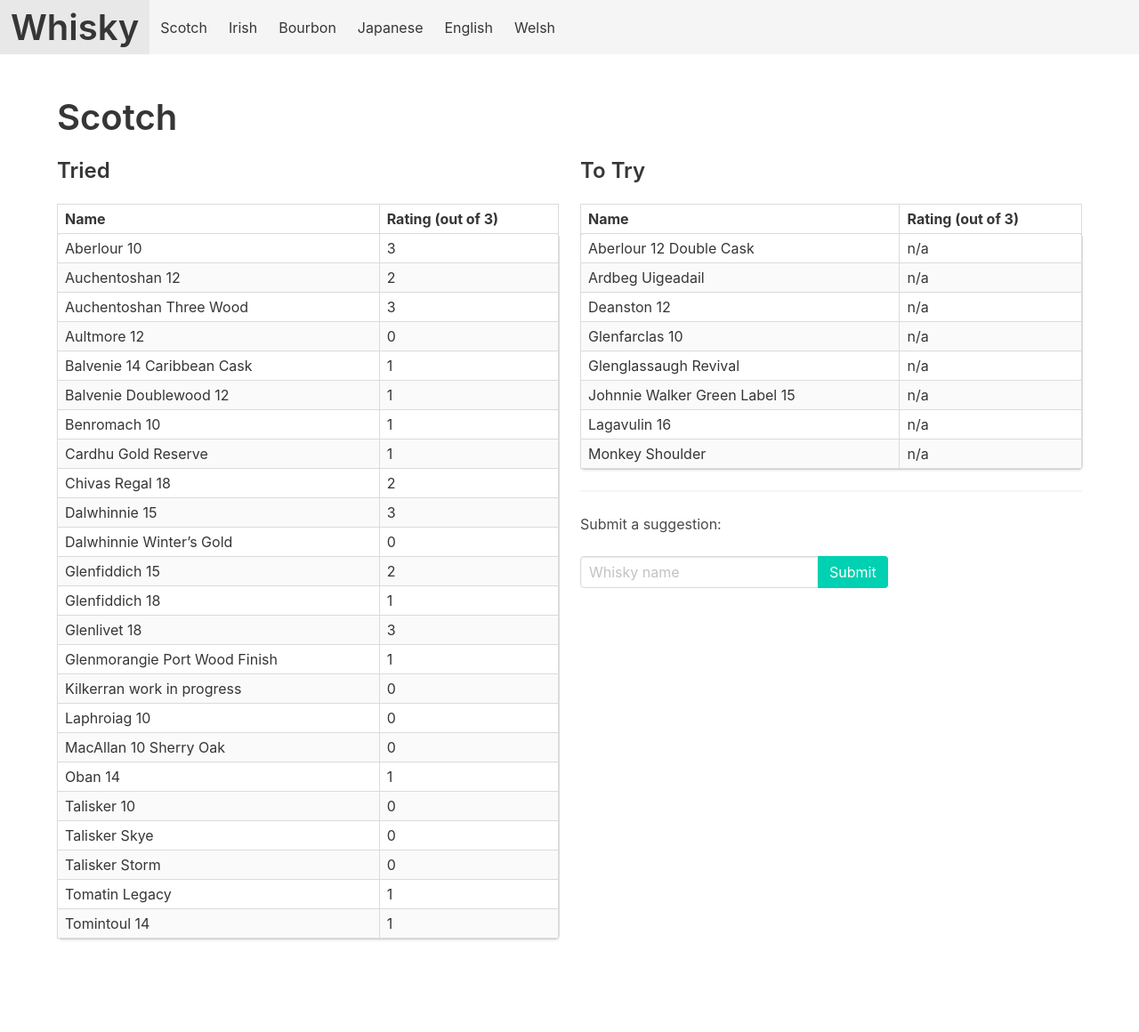
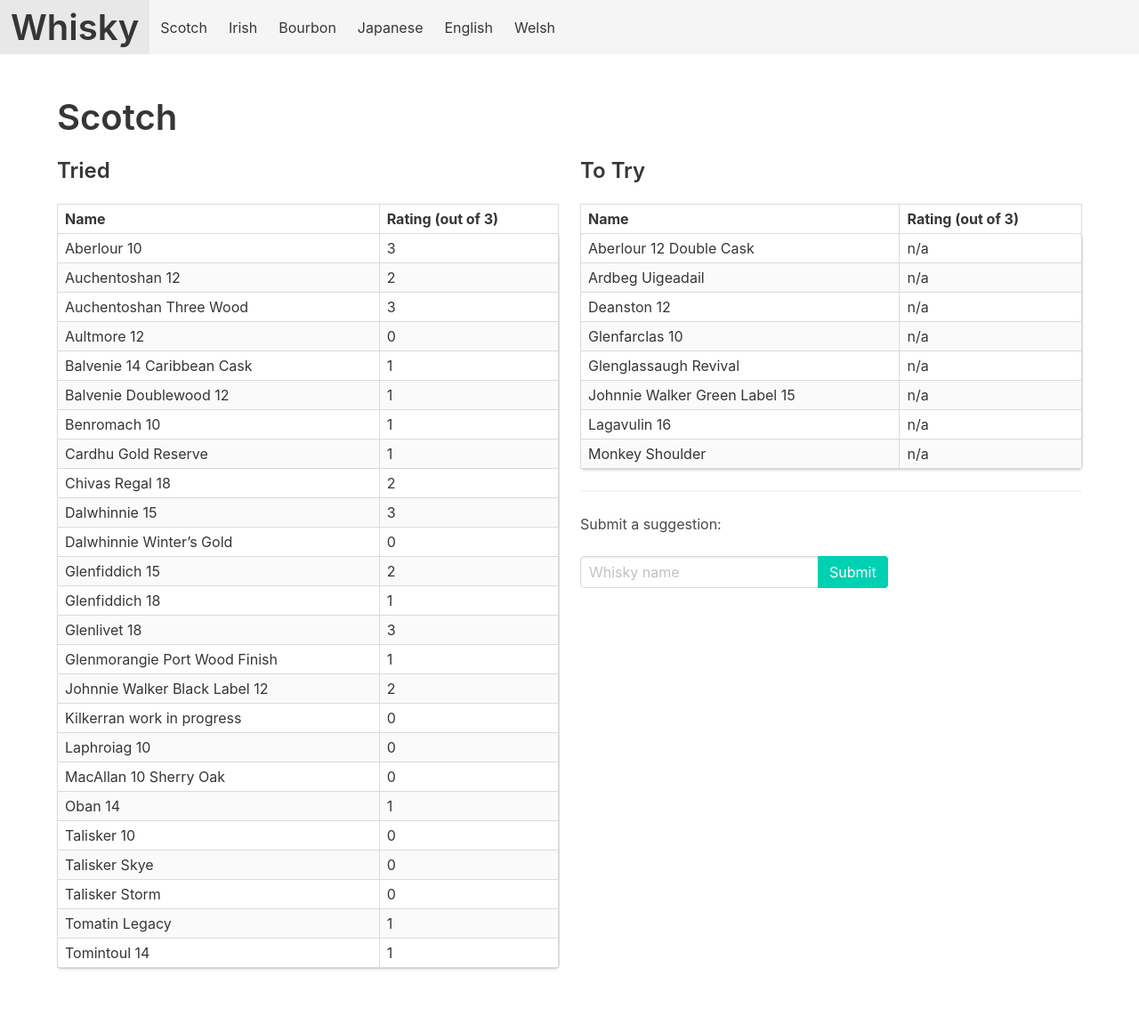
Before and after one commit to grega/whisky, a Jekyll site: the page built from scotch.html, in a window 1280 px wide. Shown: the whole page at 89% size. Built offline with Jekyll 4.4.1, drawn with Linux system fonts in a browser that asks for light colours; before the commit the page ends 1127 px from its top, so only the background shows below that.

Commit message:
Add JW 12

```diff
--- a/_data/scotch/tried.yml
+++ b/_data/scotch/tried.yml
@@ -69,3 +69,6 @@
 
 - name: Oban 14
   rating: 1
+
+- name: Johnnie Walker Black Label 12
+  rating: 2
```
